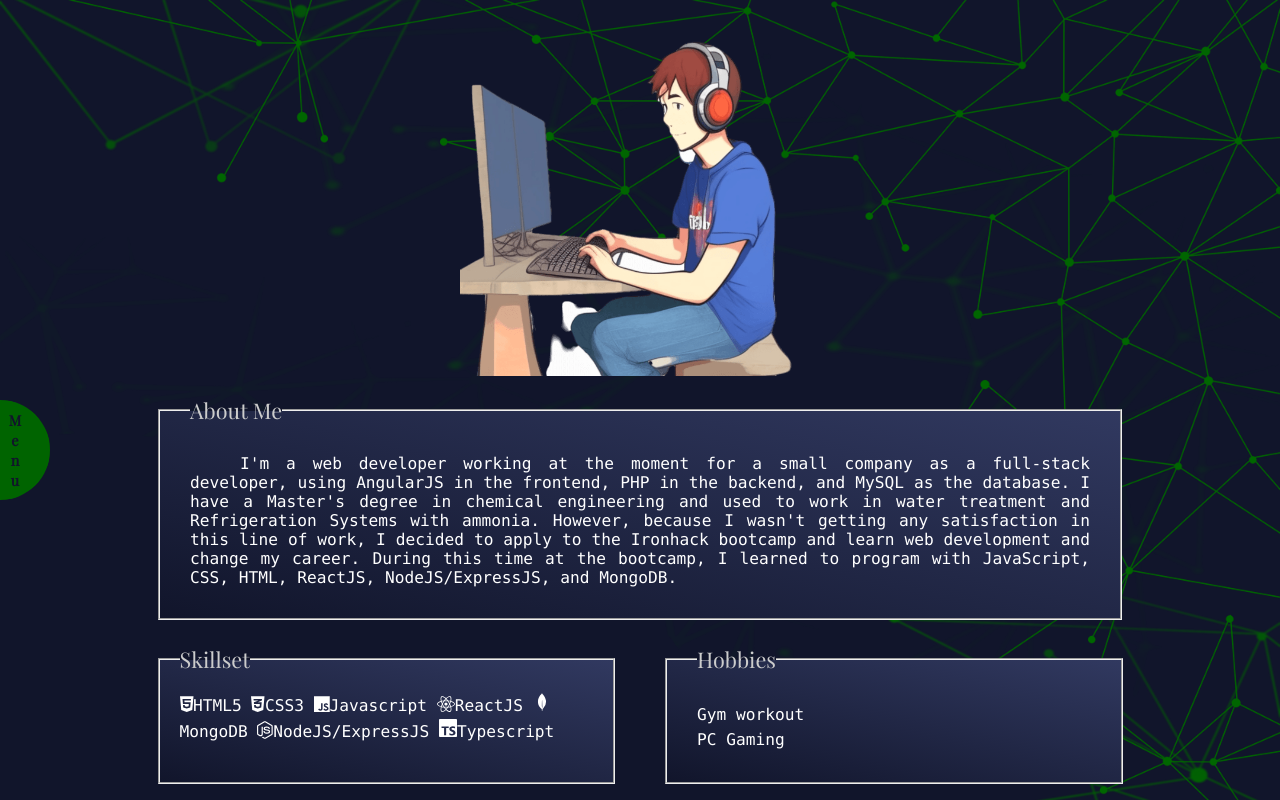
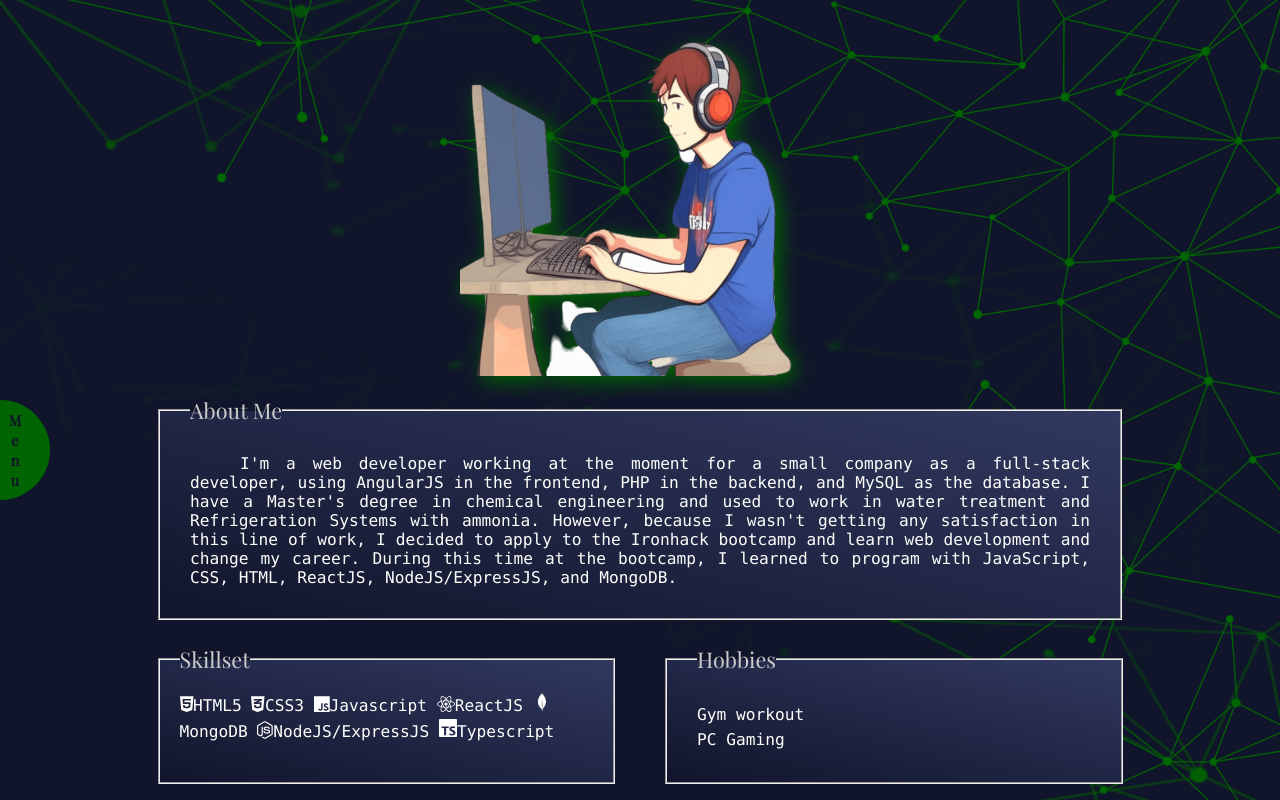
Before and after one commit to eurico-moutinho/eurico-moutinho.github.io, a React (Create React App) app: page /about in a window 1280 px wide. Built offline with nearby package versions, Linux system fonts and the light colour scheme.

Commit message:
adding filter drop shadow

```diff
--- a/src/pages/about/AboutMe.sass
+++ b/src/pages/about/AboutMe.sass
@@ -5,6 +5,7 @@
 
     img
         width: 20rem
+        filter: drop-shadow(5px 5px 10px ext.$dark-green)
 
     .firstField
         width: fit-content
```
